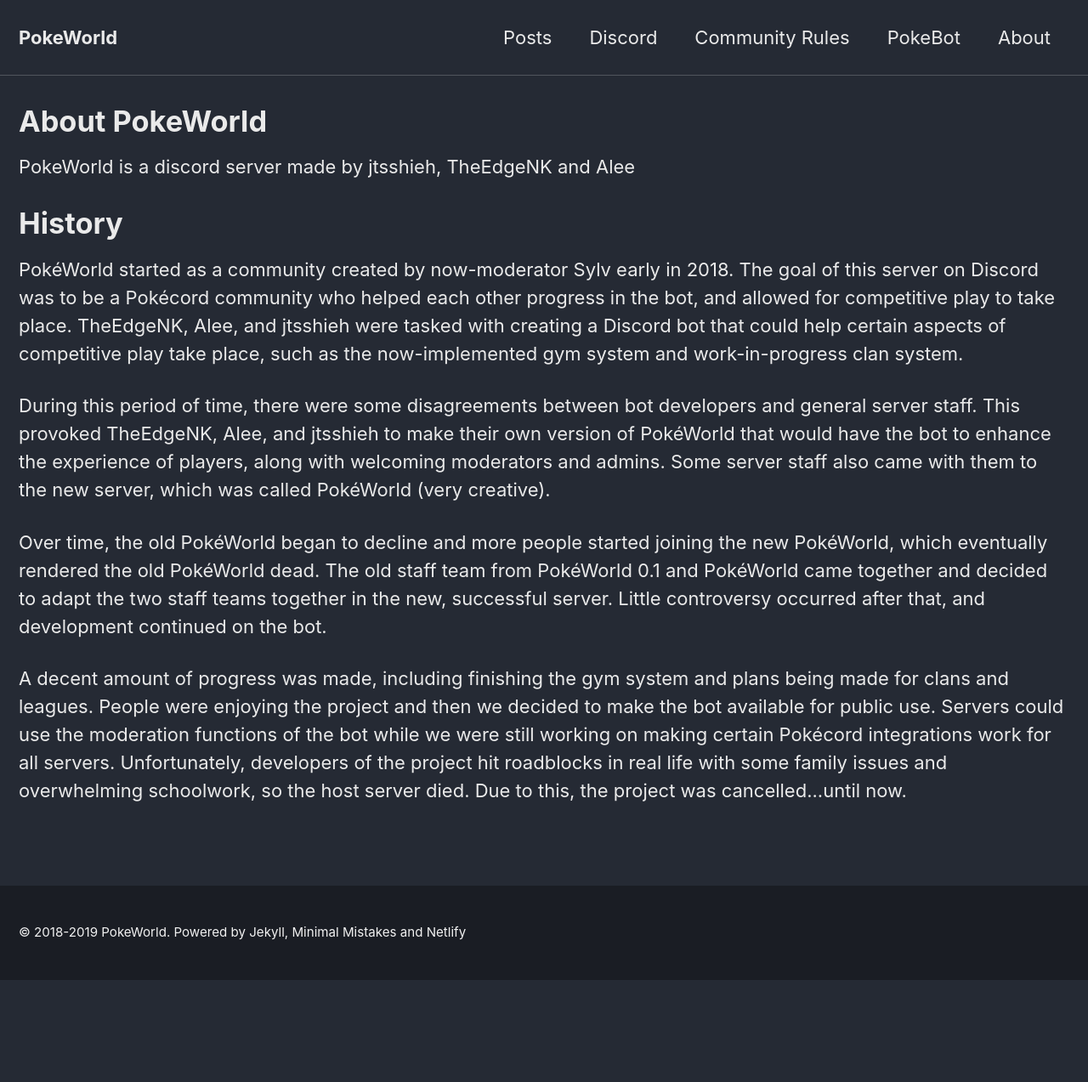
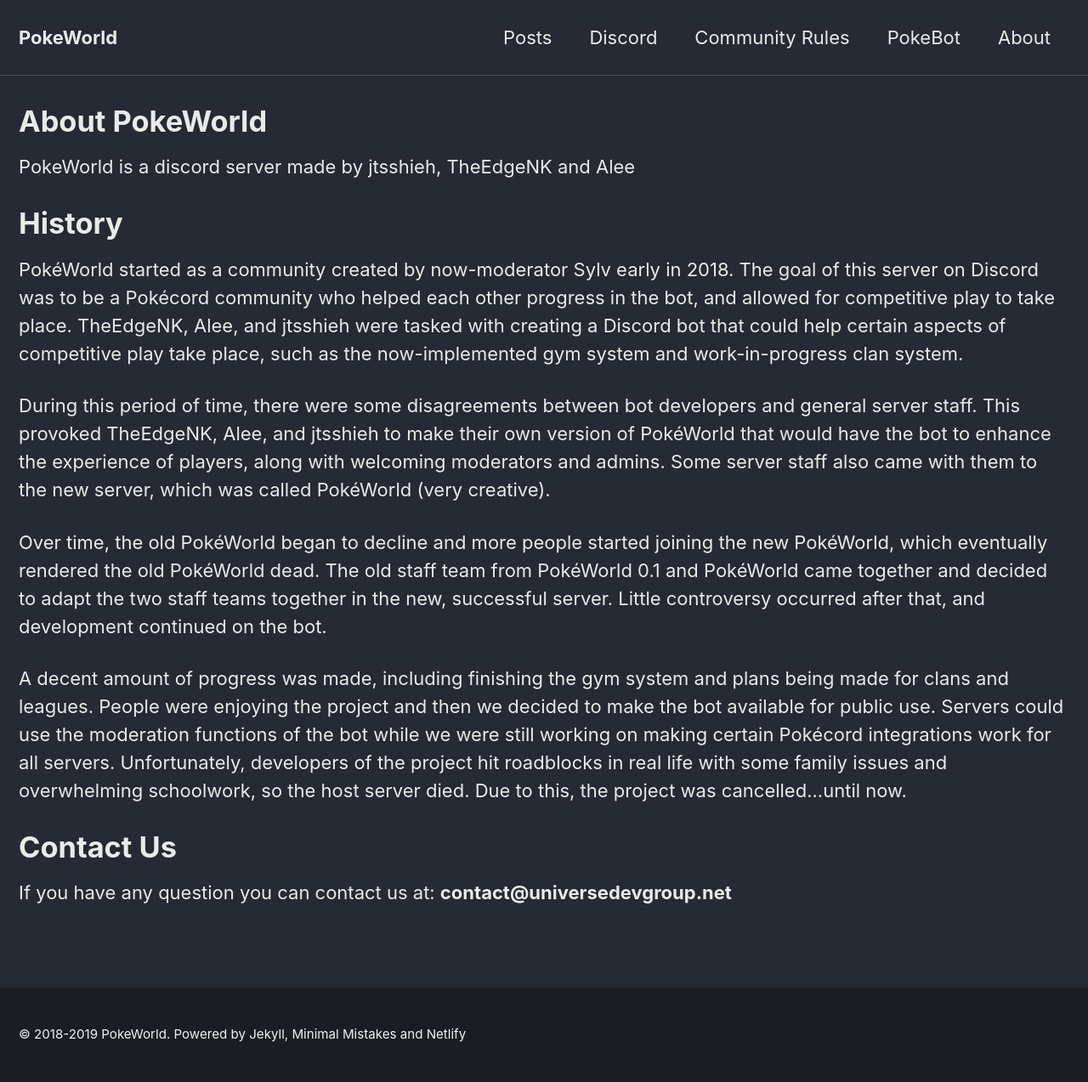
Before and after one commit to UniverseDevGroup/pokeworld-website, a Jekyll site: the page built from _pages/about.html, in a window 1280 px wide. Shown: the whole page at 85% size. Built offline with Jekyll 4.4.1, drawn with Linux system fonts in a browser that asks for light colours; cached includes are drawn as plain includes; nearby versions of some CDN libraries; before the commit the page ends 1153 px from its top, so only the background shows below that.

Commit message:
Contact email

```diff
--- a/_pages/about.html
+++ b/_pages/about.html
@@ -14,3 +14,5 @@
 <p>Over time, the old PokéWorld began to decline and more people started joining the new PokéWorld, which eventually rendered the old PokéWorld dead. The old staff team from PokéWorld 0.1 and PokéWorld came together and decided to adapt the two staff teams together in the new, successful server. Little controversy occurred after that, and development continued on the bot.</p>
 
 <p>A decent amount of progress was made, including finishing the gym system and plans being made for clans and leagues. People were enjoying the project and then we decided to make the bot available for public use. Servers could use the moderation functions of the bot while we were still working on making certain Pokécord integrations work for all servers. Unfortunately, developers of the project hit roadblocks in real life with some family issues and overwhelming schoolwork, so the host server died. Due to this, the project was cancelled...until now.</p>
+<h1>Contact Us</h1>
+<p>If you have any question you can contact us at: <b>contact@universedevgroup.net</b></p>
```
